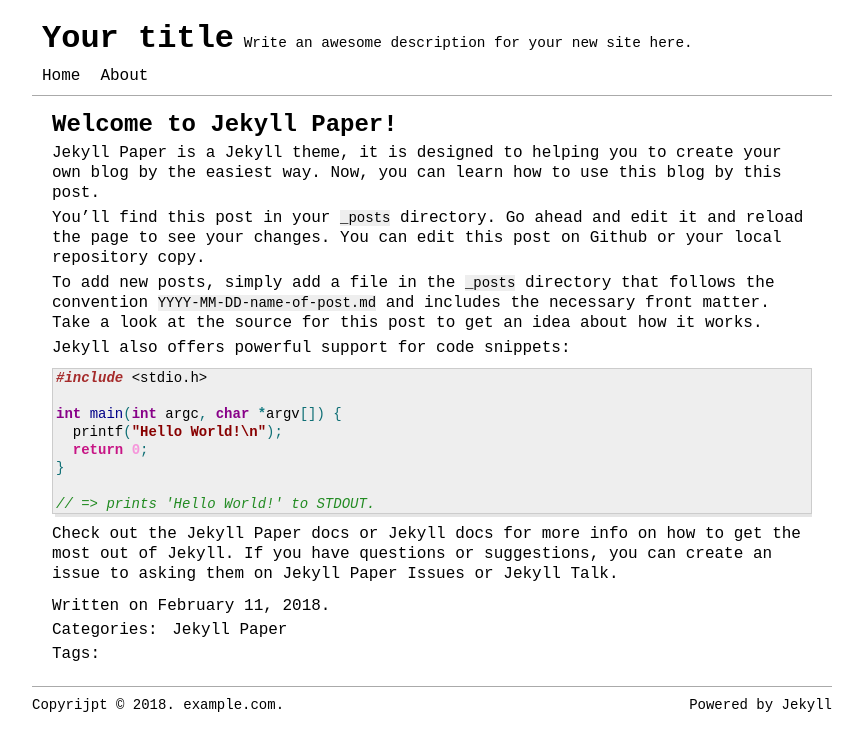
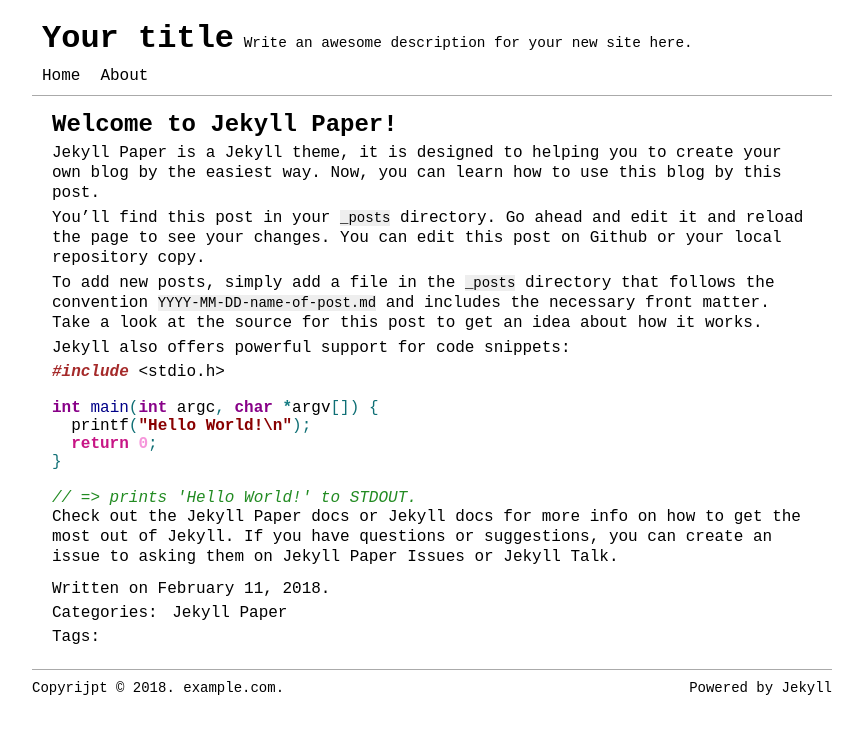
Before and after one commit to ghosind/Jekyll-Paper, a Jekyll site: the page built from _posts/2018-02-11-welcome-to-jekyll.markdown, in a window 1280 px wide. Shown: the top 751 px of the page, without its empty margins (208-1071 px from the left). Built offline with Jekyll 4.4.1, drawn with Linux system fonts in a browser that asks for light colours.

Commit message:
Fixed bugs.

```diff
--- a/_layouts/post.html
+++ b/_layouts/post.html
@@ -19,7 +19,7 @@
     <div class="jp-post-categories">
       <span>Categories:</span>
       {% for category in page.categories %}
-      <a href="{{ site.baseurl }}/categories#{{ category }}" class="jp-post-category">{{ category }}</a>
+      <span class="jp-post-category">{{ category }}</span>
       {% endfor %}
     </div>
     <div class="jp-post-tags">
--- a/assets/css/base.css
+++ b/assets/css/base.css
@@ -197,7 +197,7 @@
 }
 
 /* Highlight */
-.highlight {
+pre.highlight {
   background-color: #eee;
   border: 1px solid #ccc;
   box-shadow: 3px 3px rgba(0, 0, 0, 0.1);
```
